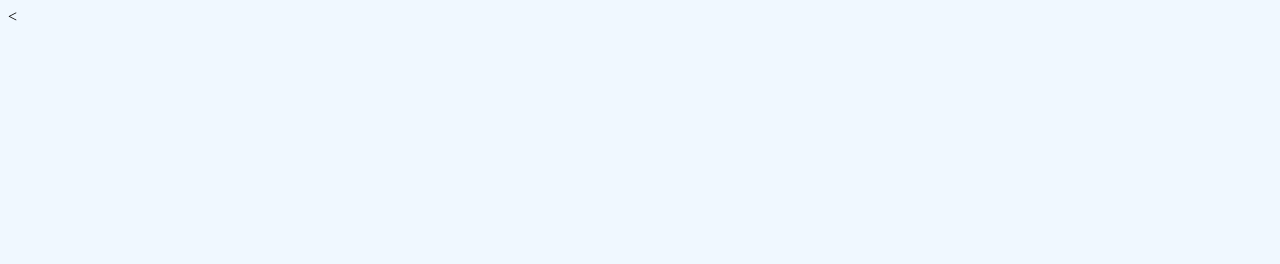
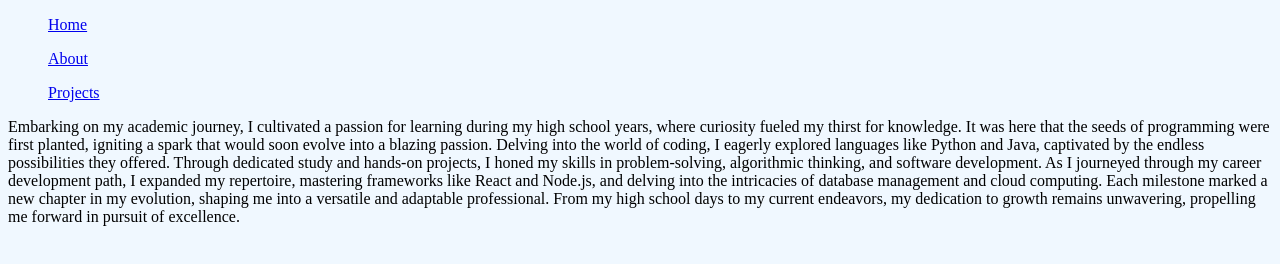
Before and after one commit to ThembelihleN/Personal-Portfolio, a plain HTML site: page about.html in a window 1280 px wide. Drawn offline with Linux system fonts and the light colour scheme.

Commit message:
An about paragraph

```diff
--- a/about.html
+++ b/about.html
@@ -7,5 +7,28 @@
     <title>About Page</title>
 </head>
 <body>
-    <
+    <header>
+        <ul> <a href="index.html">Home </a></ul>
+        <ul> <a href="about.html">About </a></ul>
+        <ul> <a href="projects.html">Projects </a></ul>
+    </header>
+
+    <p>
+        Embarking on my academic journey, I cultivated a passion for learning
+        during my high school years, where curiosity fueled my thirst for knowledge.
+        It was here that the seeds of programming were first planted, igniting a
+        spark that would soon evolve into a blazing passion. Delving into the world
+        of coding, I eagerly explored languages like Python and Java, captivated by
+        the endless possibilities they offered. Through dedicated study and hands-on
+        projects, I honed my skills in problem-solving, algorithmic thinking, and
+        software development. As I journeyed through my career development path, I
+        expanded my repertoire, mastering frameworks like React and Node.js, and
+        delving into the intricacies of database management and cloud computing.
+        Each milestone marked a new chapter in my evolution, shaping me into a
+        versatile and adaptable professional. From my high school days to my current
+        endeavors, my dedication to growth remains unwavering, propelling me forward
+        in pursuit of excellence.
+    </p>
+
 </body>
+</html>
```
Also changed, not shown: index.html (+3 -5 lines).
